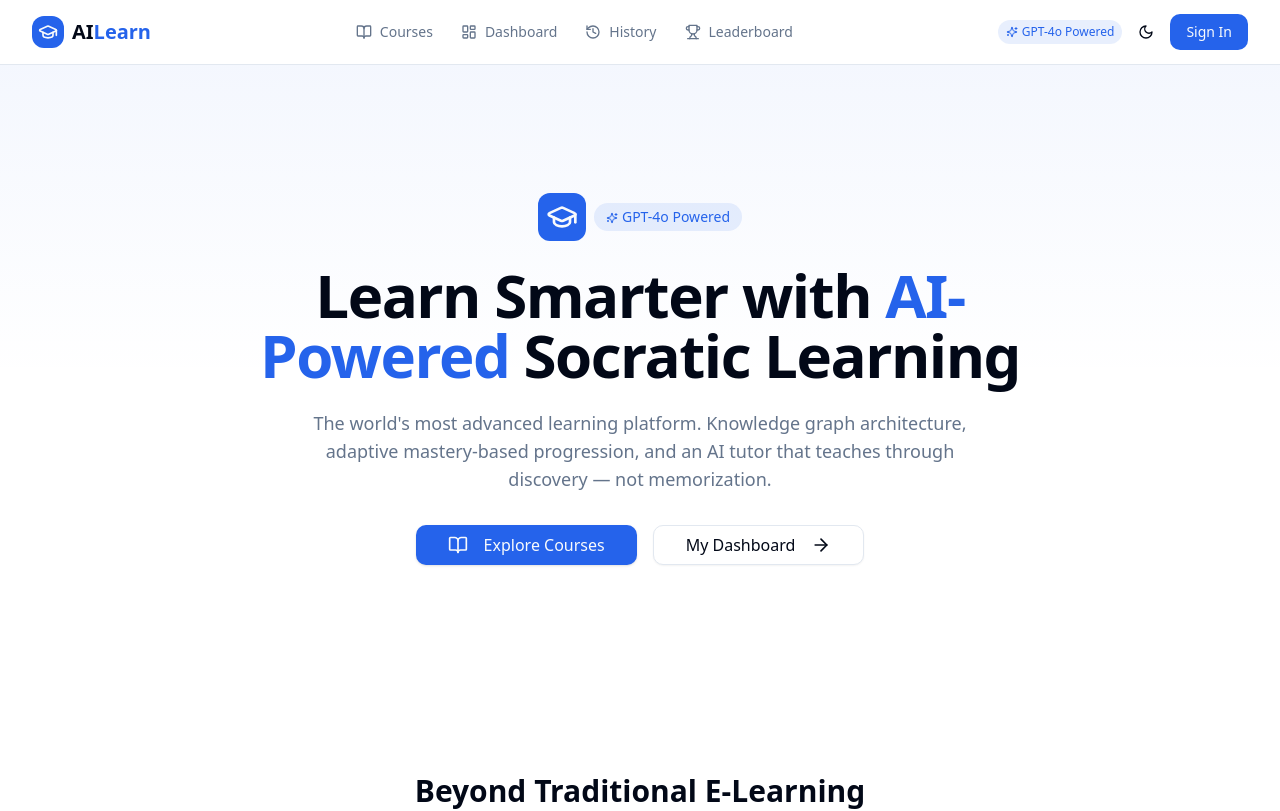
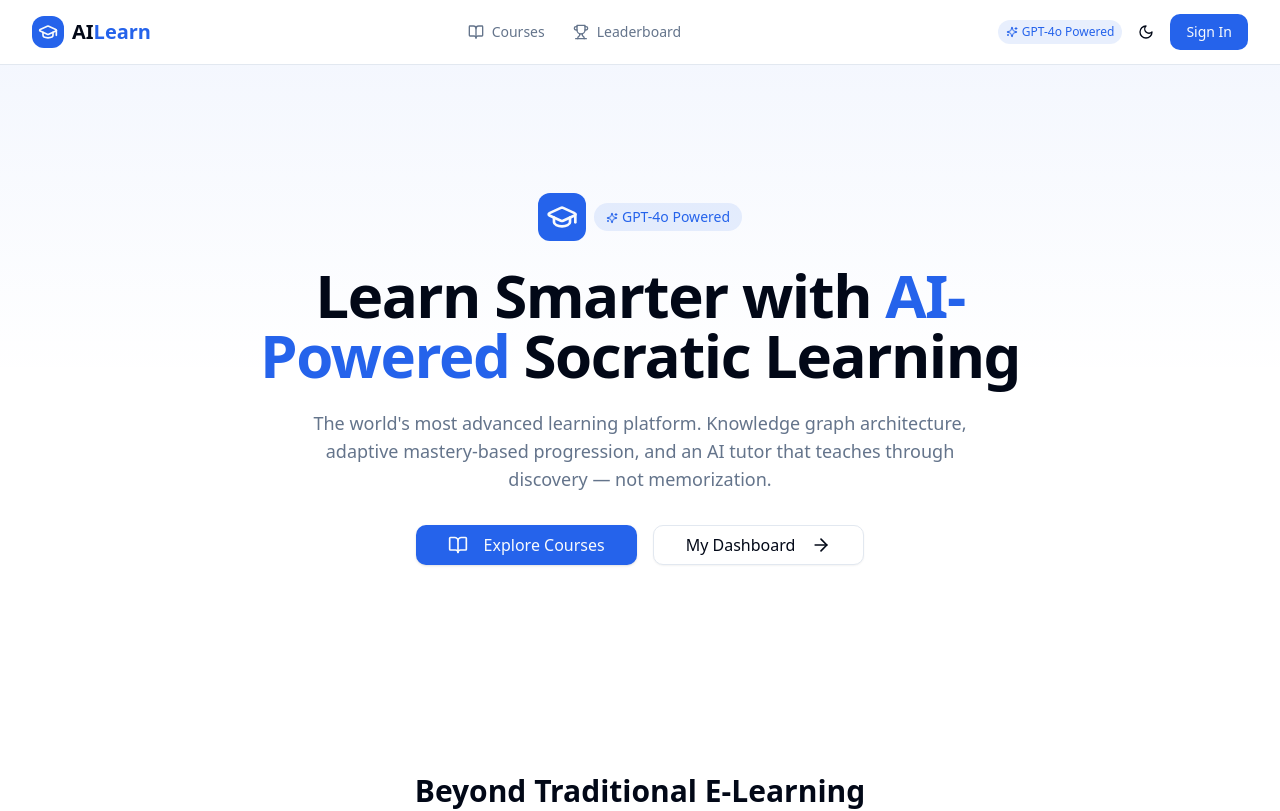
Before and after one commit to charanjeet-amc/ai-learning-platform-ui, a React (Vite) app: page / in a window 1280 px wide. Shown: the top 811 px of the page. Built offline with nearby package versions, Linux system fonts and the light colour scheme.

Commit message:
fix: hide Dashboard and History nav links for unauthenticated users

```diff
--- a/src/components/layout/Navbar.tsx
+++ b/src/components/layout/Navbar.tsx
@@ -17,7 +17,12 @@ import {
 } from 'lucide-react';
 import { cn } from '@/lib/utils';
 
-const navItems = [
+const publicNavItems = [
+  { label: 'Courses', href: '/courses', icon: BookOpen },
+  { label: 'Leaderboard', href: '/leaderboard', icon: Trophy },
+];
+
+const authNavItems = [
   { label: 'Courses', href: '/courses', icon: BookOpen },
   { label: 'Dashboard', href: '/dashboard', icon: LayoutDashboard },
   { label: 'History', href: '/history', icon: History },
@@ -47,7 +52,7 @@ export default function Navbar() {
 
         {/* Navigation */}
         <nav className="flex items-center gap-1">
-          {navItems.map((item) => {
+          {(isAuthenticated ? authNavItems : publicNavItems).map((item) => {
             const Icon = item.icon;
             const isActive = location.pathname.startsWith(item.href);
             return (
```
